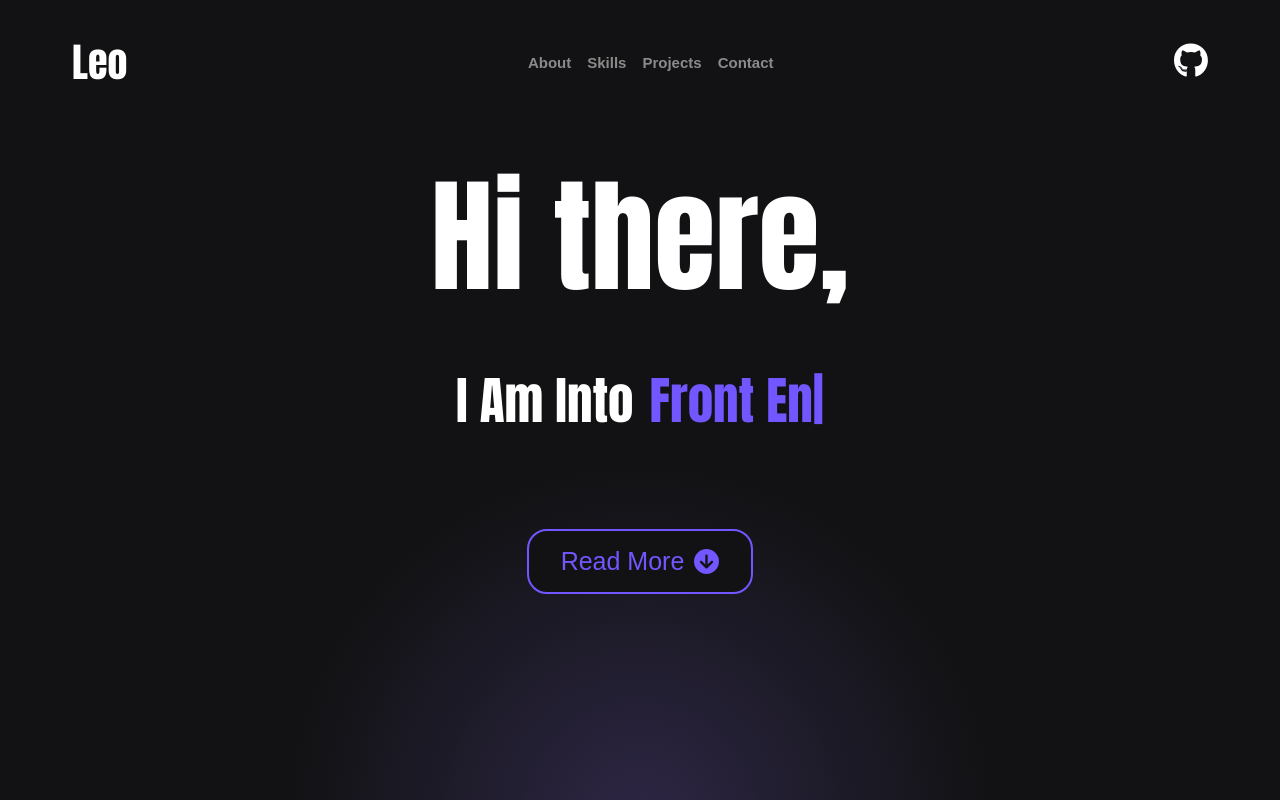
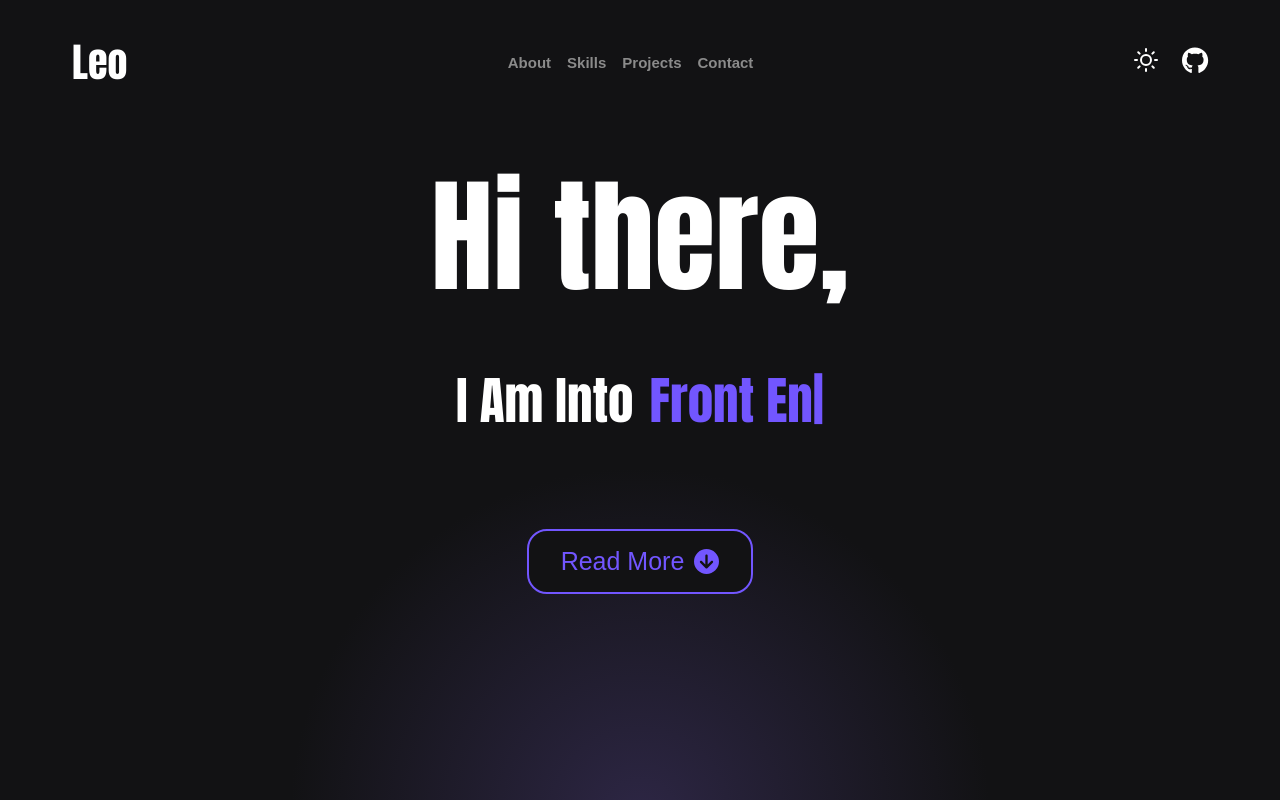
Before and after one commit to leomrgreen/portfolio, a React (Vite) app: page / in a window 1280 px wide. Shown: the top 800 px of the page. Built offline with nearby package versions, Linux system fonts and the light colour scheme.

Commit message:
added react-icons & darkMode

```diff
--- a/package.json
+++ b/package.json
@@ -15,6 +15,7 @@
     "@fortawesome/react-fontawesome": "^0.2.2",
     "react": "^18.3.1",
     "react-dom": "^18.3.1",
+    "react-icons": "^5.2.1",
     "react-typed": "^2.0.12"
   },
   "devDependencies": {
--- /dev/null
+++ b/src/components/DarkMode.jsx
@@ -0,0 +1,27 @@
+import React, { useState } from 'react';
+import { FiSun } from "react-icons/fi";
+import { BsFillMoonStarsFill } from "react-icons/bs";
+
+
+const DarkMode = () => {
+  const [isDarkMode, setIsDarkMode] = useState(false);
+
+  const toggleDarkMode = () => {
+    if (isDarkMode) {
+      document.documentElement.classList.remove('dark');
+    } else {
+      document.documentElement.classList.add('dark');
+    }
+    setIsDarkMode(!isDarkMode);
+  };
+
+  return (
+    <div>
+      <button onClick={toggleDarkMode} className='dark-toggle'>
+      {!isDarkMode ? <FiSun className='sun-icon'/> : <BsFillMoonStarsFill className='moon-icon'/>}
+      </button>
+    </div>
+  );
+};
+
+export default DarkMode;
--- a/src/components/Header.jsx
+++ b/src/components/Header.jsx
@@ -2,6 +2,7 @@ import { FontAwesomeIcon } from '@fortawesome/react-fontawesome'
 import { faBars, faXmark } from '@fortawesome/free-solid-svg-icons'
 import { faGithub } from '@fortawesome/free-brands-svg-icons';
 import { useRef, useState } from "react";
+import DarkMode from './DarkMode';
 
 const Header = () => {
   const navRef = useRef();
@@ -16,13 +17,16 @@ const Header = () => {
     <nav id='nav'>
       <a href="/" className="logo"><h1>Leo</h1></a>
       <ul ref={navRef} className="navLinks">
-        <li><a href="#about-section" onClick={showNavBar}>About</a></li>
+        <li><a href="#about-section" onClick={showNavBar} className='testar'>About</a></li>
         <li><a href="#skills" onClick={showNavBar}>Skills</a></li>
         <li><a href="#projects" onClick={showNavBar}>Projects</a></li>
         <li><a href="#contact-section" onClick={showNavBar}>Contact</a></li>
       </ul>
+     <div className='nav-right'>
+     <DarkMode />
       <a href="https://github.com/leomrgreen" className='github-logo'><FontAwesomeIcon icon={faGithub} /></a>
-      <FontAwesomeIcon
+     </div>
+     <FontAwesomeIcon
         icon={isNavActive ? faXmark : faBars}
         className="burger"
         onClick={showNavBar}
--- a/src/styles/about.css
+++ b/src/styles/about.css
@@ -14,7 +14,7 @@
   align-items: center;
   padding-bottom: 2rem;
   gap: 1rem;
-  color: white;
+  color: var(--white);
 }
 
 .about-title h2 {
@@ -97,11 +97,11 @@
 }
 
 .card-title span {
-  color: white;
+  color: var(--white);
 }
 
 .spanmark {
-  color: white;
+  color: var(--white);
 }
 
 @media (max-width: 1000px) {
--- a/src/styles/banner.css
+++ b/src/styles/banner.css
@@ -19,7 +19,7 @@
 }
 
 .welcome {
-  color: white;
+  color: var(--white);
   display: flex;
   flex-direction: column;
   align-items: center;
@@ -86,17 +86,13 @@ h2 {
 }
 
 .readmore-btn:hover {
-  border-color: white;
-  color: white;
+  border-color: var(--white);
+  color: var(--white);
   transition: 200ms ease;
 }
 
 .banner-img {
-  background-image: radial-gradient(
-    closest-side,
-    rgba(145, 113, 248, 0.21),
-    var(--color-dark-100)
-  );
+  background-image: var(--gradient);
   width: min(700px, 95%);
   display: flex;
   margin: auto;
--- a/src/styles/contact.css
+++ b/src/styles/contact.css
@@ -11,7 +11,7 @@
 
 .contact-title h2 {
   font-size: 70px;
-  color: white;
+  color: var(--white);
   padding: 1rem 0 2rem 0;
 }
 
@@ -59,7 +59,7 @@
 .media {
   width: 250px;
   background-color: var(--color-dark-100);
-  border: 2px solid white;
+  border: 2px solid var(--white);
   display: flex;
   justify-content: center;
   gap: 1rem;
@@ -73,7 +73,7 @@
 
 .media a {
   font-size: 30px;
-  color: white;
+  color: var(--white);
   text-decoration: none;
 }
 
--- a/src/styles/footer.css
+++ b/src/styles/footer.css
@@ -9,7 +9,7 @@ footer {
 }
 
 .left-side {
-  color: white;
+  color: var(--white);
 }
 
 .middle {
@@ -32,7 +32,7 @@ footer {
 
 .right-side a {
   text-decoration: none;
-  color: white;
+  color: var(--white);
 }
 
 .right-side a:hover {
--- a/src/styles/header.css
+++ b/src/styles/header.css
@@ -1,7 +1,7 @@
 nav {
   display: flex;
   justify-content: space-between;
-  color: white;
+  color: var(--white);
   width: min(1200px, 100%);
   margin: auto;
   padding: 1rem 2rem 1rem 2rem;
@@ -11,17 +11,12 @@ nav {
   z-index: 1000;
 }
 
-.github-logo {
-  color: white;
-  text-decoration: none;
-  font-size: 35px;
-}
-
 ul {
   display: flex;
   list-style: none;
   gap: 1rem;
   font-size: 15px;
+  align-items: center;
 }
 
 li a {
@@ -40,7 +35,8 @@ li:hover {
 
 .logo:hover,
 .logo h1:hover,
-.github-logo:hover {
+.github-logo:hover,
+.dark-toggle:hover {
   color: var(--color-primary-300);
   transition: 200ms ease;
 }
@@ -51,7 +47,7 @@ li:hover {
   font-weight: 300;
   z-index: 1000;
   text-decoration: none;
-  color: white;
+  color: var(--white);
   font-family: "Anton", sans-serif;
 }
 
@@ -64,6 +60,7 @@ li:hover {
   nav {
     margin-top: 0;
     border-radius: 0;
+    align-items: center;
   }
 
   .burger {
@@ -84,16 +81,12 @@ li:hover {
     justify-content: center;
     align-items: center;
     transition: 0.3s ease;
-    background-color: var(--color-dark-300);
+    background-color: var(--color-dark-100);
   }
 
   .navLinks.active {
     display: flex;
     animation: slideIn 200ms ease;
-  }
-
-  .github-logo {
-    display: none;
   }
 }
 
@@ -106,3 +99,31 @@ li:hover {
     transform: translateX(0);
   }
 }
+
+.dark-toggle {
+  background: none;
+  color: var(--white);
+  font-size: 24px;
+}
+
+.nav-right {
+  display: flex;
+  align-items: center;
+  gap: 1.5rem;
+}
+
+.sun-icon {
+  background-color: none;
+  display: block;
+}
+
+.moon-icon {
+  display: block;
+}
+
+.github-logo {
+  color: var(--white);
+  text-decoration: none;
+  display: block;
+  font-size: 27px;
+}
--- a/src/styles/portfolio.css
+++ b/src/styles/portfolio.css
@@ -1,5 +1,5 @@
 .projects-title {
-  color: white;
+  color: var(--white);
   font-family: "Anton", sans-serif;
   display: flex;
   justify-content: center;
@@ -37,7 +37,7 @@
   padding: 1rem;
   border-radius: 20px;
   color: var(--color-dark-600);
-  box-shadow: 1px 5px 10px var(--color-dark-100);
+  box-shadow: 1px 5px 10px var(--shadow);
   padding: 1rem;
 }
 
@@ -63,7 +63,7 @@
 }
 
 .src-code {
-  color: var(--color-primary-500);
+  color: white;
   text-decoration: none;
   display: flex;
   justify-content: center;
--- a/src/styles/root.css
+++ b/src/styles/root.css
@@ -1,3 +1,31 @@
+:root.dark {
+  --color-primary-100: #7256ff;
+  --color-primary-200: #8768ff;
+  --color-primary-300: #997aff;
+  --color-primary-400: #aa8dff;
+  --color-primary-500: #775cbb;
+  --color-primary-600: #c9b2ff;
+  --color-dark-100: #ffffff;
+  --color-dark-200: #ebebeb;
+  --color-dark-300: #bbbbbb;
+  --color-dark-400: #adadad;
+  --color-dark-500: #a0a0a0;
+  --color-dark-600: #8b8b8b;
+  --color-surface-mixed-100: #574f6b;
+  --color-surface-mixed-200: #4f4370;
+  --color-surface-mixed-300: #4b3a72;
+  --color-surface-mixed-400: #4c347e;
+  --color-surface-mixed-500: #76737e;
+  --color-surface-mixed-600: #908d96;
+  --white: #000;
+  --gradient: radial-gradient(
+    closest-side,
+    rgba(145, 113, 248, 0.63),
+    var(--color-dark-100)
+  );
+  --shadow: #bbbbbb;
+}
+
 :root {
   --color-primary-100: #7256ff;
   --color-primary-200: #8768ff;
@@ -17,4 +45,11 @@
   --color-surface-mixed-400: #5e5a66;
   --color-surface-mixed-500: #76737e;
   --color-surface-mixed-600: #908d96;
+  --white: #fff;
+  --gradient: radial-gradient(
+    closest-side,
+    rgba(145, 113, 248, 0.21),
+    var(--color-dark-100)
+  );
+  --shadow: #000000;
 }
--- a/src/styles/skills.css
+++ b/src/styles/skills.css
@@ -1,7 +1,7 @@
 .skills-title h2 {
   font-family: "Anton", sans-serif;
   font-size: 70px;
-  color: white;
+  color: var(--white);
 }
 
 .skills-title {
@@ -39,7 +39,7 @@
 .response {
   font-family: "Anton", sans-serif;
   font-size: 35px;
-  color: white;
+  color: var(--white);
   display: grid;
   margin-inline: auto;
   text-align: center;
@@ -69,7 +69,7 @@
 
 .comp-title {
   font-family: "Anton", sans-serif;
-  color: white;
+  color: var(--white);
   font-size: 35px;
   margin-bottom: 1rem;
 }
@@ -121,7 +121,7 @@
 
 .avatar {
   font-size: 25px;
-  color: white;
+  color: var(--white);
   display: flex;
   justify-content: flex-start;
 }
@@ -160,7 +160,7 @@
 }
 
 .tech-title {
-  color: white;
+  color: var(--white);
   font-size: 35px;
   margin-bottom: 1rem;
   margin-inline: auto;
@@ -199,31 +199,31 @@
 
 .stack:first-child:hover {
   background-color: #e34c26;
-  color: white;
+  color: var(--white);
   transition: 200ms ease;
 }
 
 .stack:nth-child(2):hover {
   background-color: #264de4;
-  color: white;
+  color: var(--white);
   transition: 200ms ease;
 }
 
 .stack:nth-child(3):hover {
   background-color: #06b6d4;
-  color: white;
+  color: var(--white);
   transition: 200ms ease;
 }
 
 .stack:nth-child(4):hover {
   background-color: #61dbfb;
-  color: var(--color-dark-100);
+  color: black;
   transition: 200ms ease;
 }
 
 .stack:nth-child(5):hover {
   background-color: #f0db4f;
-  color: var(--color-dark-100);
+  color: black;
   transition: 200ms ease;
 }
 
```
Also changed, not shown: 1 other file (tests, documents, lock files or other folders).
